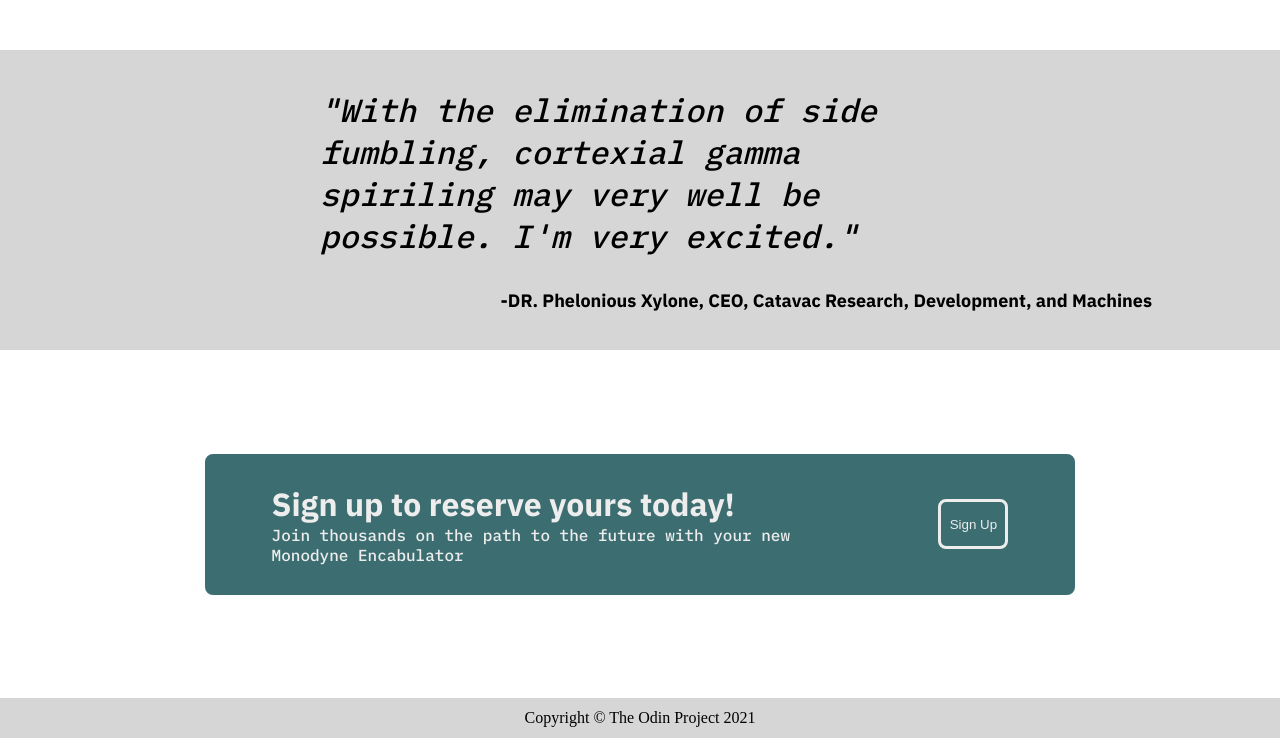
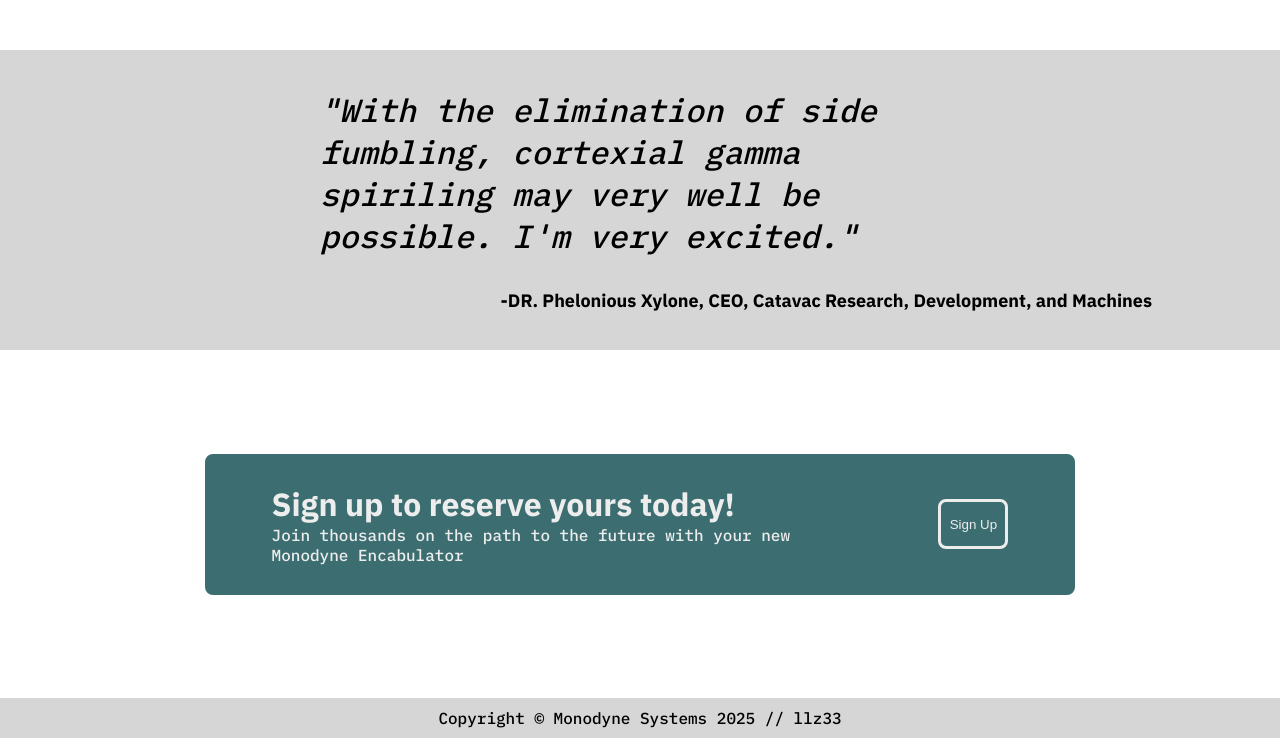
Before and after one commit to llz33/CSS-landing-page, a plain HTML site: page index.html in a window 1280 px wide. Shown: the part 1050-1788 px from the top of the page. Drawn offline with Linux system fonts and the light colour scheme.

Commit message:
Fix copyright font

```diff
--- a/index.html
+++ b/index.html
@@ -69,6 +69,6 @@
             </div>
         </div>
         <div class="copyright">
-            <div class="TOP">Copyright © The Odin Project 2021</div>
+            <div class="TOP">Copyright © Monodyne Systems 2025 // llz33</div>
         </div>
 </body>
--- a/style.css
+++ b/style.css
@@ -204,4 +204,5 @@ ul, a{
     align-items: center;
     background-color: #d6d6d6;
     height: 40px;
+    font-family: "IBM Plex Mono", Arial, sans-serif;
 }
```
